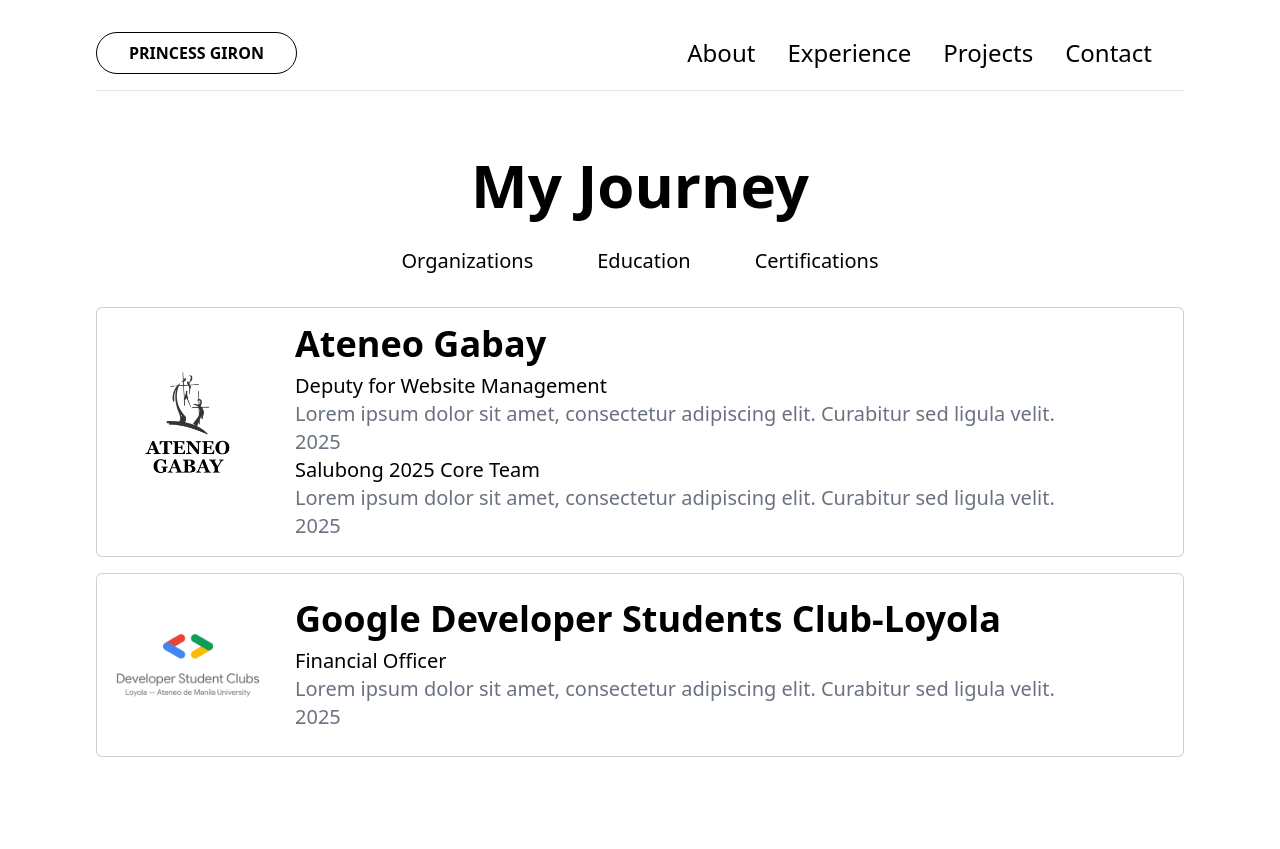
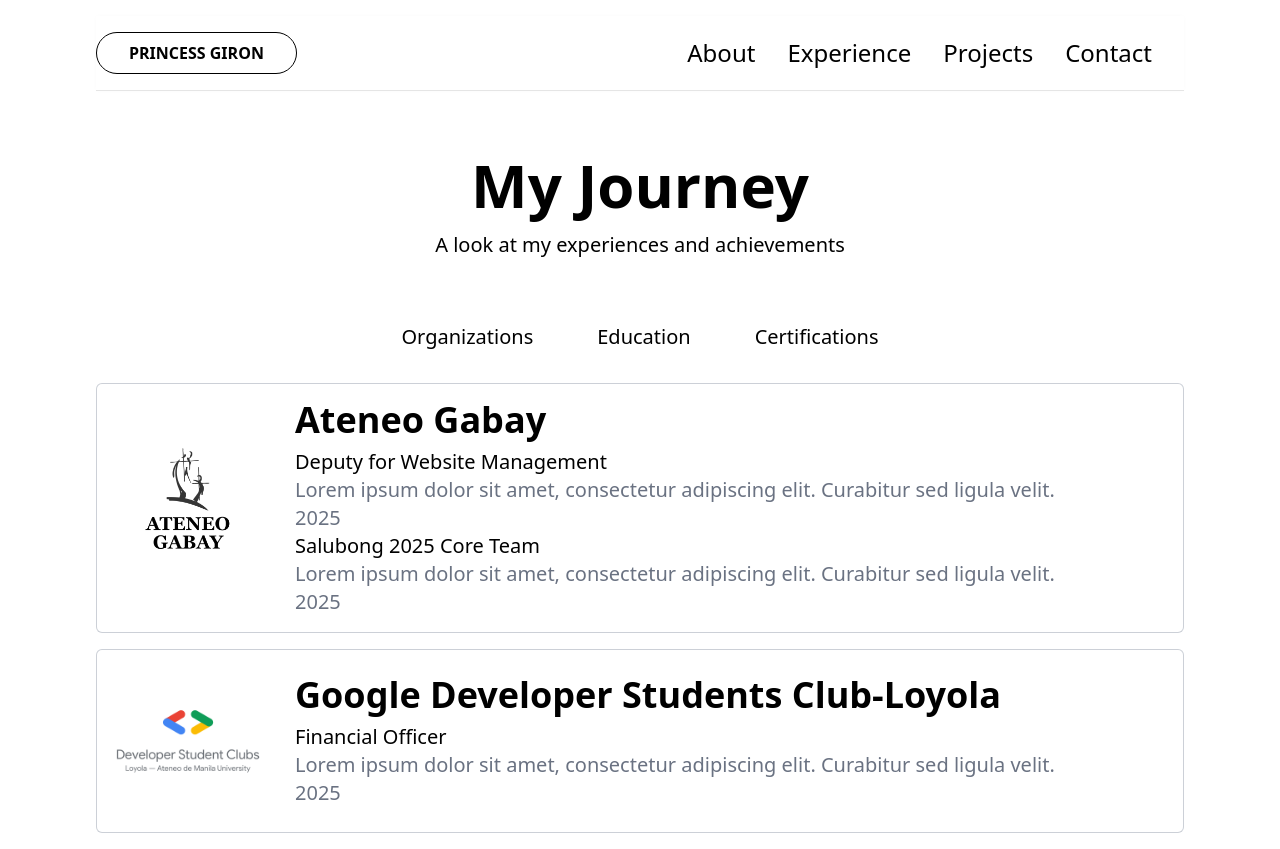
Before and after one commit to youth-of-may/portfolio-app, a React (Vite) app: page /experience in a window 1280 px wide. Before the commit the page ends 800 px from the top, so only its background shows below. Built offline with nearby package versions, Linux system fonts and the light colour scheme.

Commit message:
Update Experience.jsx

```diff
--- a/src/pages/Experience.jsx
+++ b/src/pages/Experience.jsx
@@ -27,13 +27,14 @@ export default function Experience() {
     return (
         <>
         <div className="text-center flex flex-col">
-            <Header isHeader={true} misc="mb-8">My Journey</Header>
-            <div className="flex gap-x-16 justify-center">
-                <Subheader misc="mb-8 hover:underline hover:underline-offset-4" handleClick={()=> clickOrg()}>Organizations</Subheader>
-                <Subheader misc="mb-8 hover:underline hover:underline-offset-4" handleClick={()=> clickEduc()}>Education</Subheader>
-                <Subheader misc="mb-8 hover:underline hover:underline-offset-4" handleClick={()=> clickCert()}>Certifications</Subheader>
+            <Header isHeader={true} misc="mb-4">My Journey</Header>
+            <Subheader misc="mb-16">A look at my experiences and achievements</Subheader>
+            <div className="flex lg:gap-x-16 gap-x-8 justify-center">
+                <Subheader misc="mb-8 hover:underline hover:underline-offset-4 active:underline" handleClick={()=> clickOrg()}>Organizations</Subheader>
+                <Subheader misc="mb-8 hover:underline hover:underline-offset-4 active:underline" handleClick={()=> clickEduc()}>Education</Subheader>
+                <Subheader misc="mb-8 hover:underline hover:underline-offset-4 focus:text-white" handleClick={()=> clickCert()}>Certifications</Subheader>
             </div>
-            <div>
+            <div className="lg:max-w-6xl sm:max-w-xl">
                 <p>{org ? <Organizations/> : educ ? <Education/> : <Certification/>}</p>
             </div>
             <div>
```
